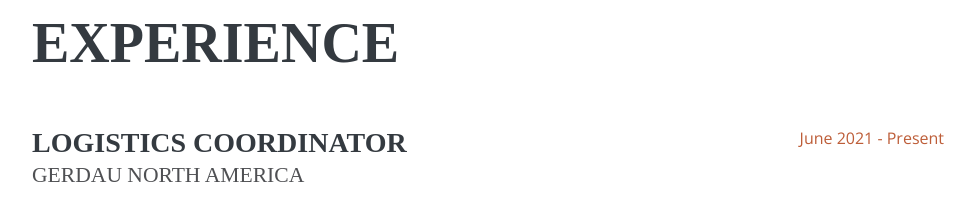
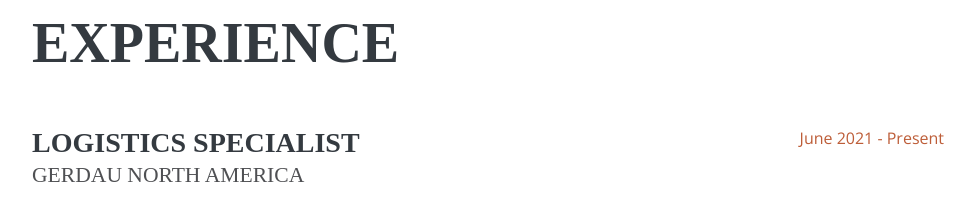
Before and after one commit to chrisbrown-01/chrisbrown-01.github.io, a plain HTML site: page index.html in a window 1280 px wide. Shown: the part 4940-5145 px from the top of the page, without its empty margins (288-1263 px from the left). Drawn offline with nearby package versions, Linux system fonts and the light colour scheme; a web font is replaced by a local one.

Commit message:
Update index.html

```diff
--- a/index.html
+++ b/index.html
@@ -635,7 +635,7 @@
 
           <div class="resume-item d-flex flex-column flex-md-row mb-5">
             <div class="resume-content mr-auto">
-              <h3 class="mb-0">Logistics Coordinator</h3>
+              <h3 class="mb-0">Logistics Specialist</h3>
               <div class="subheading mb-3">Gerdau North America</div>
               <p>
                 Coordinated the customs paperwork distribution &amp;
```
